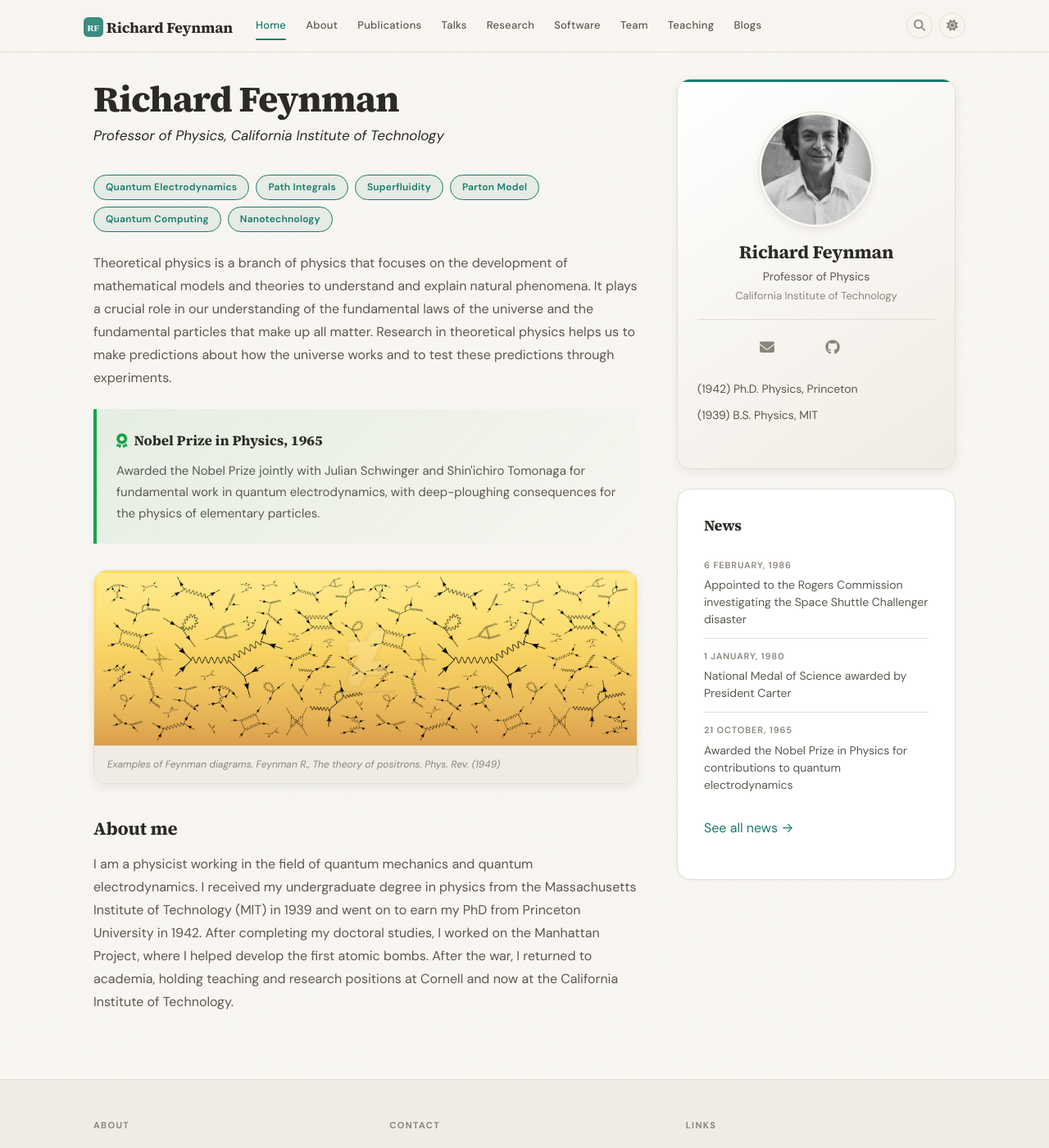
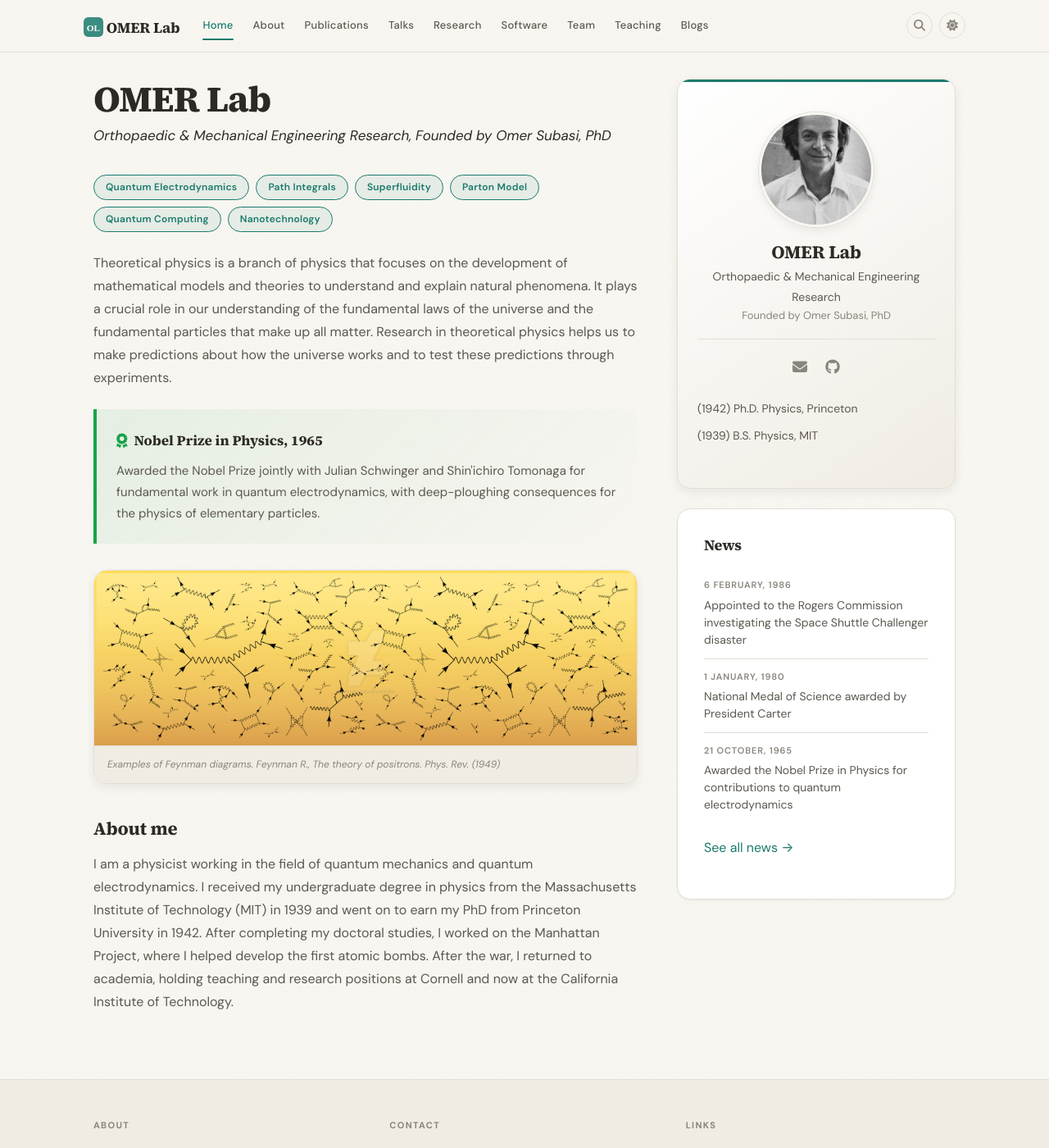
Before and after one commit to osubasi25/osubasi25.github.io, a Jekyll site: the page built from _pages/home.md, in a window 1280 px wide and 1400 px high. Shown: the whole window at 82% size. Built offline with Jekyll 4.4.1, drawn with Linux system fonts in a browser that asks for light colours; a style sheet for code colours, icons or effects is not loaded; some of the changed text lies outside the part shown.

Commit message:
Set up OMER lab identity

```diff
--- a/_config.yml
+++ b/_config.yml
@@ -1,30 +1,30 @@
 # ============================================================
 # STEP 1: Your Identity (required)
 # ============================================================
-name: "Richard Feynman"
-title: "Professor of Physics"
-institution: "California Institute of Technology"
-email: richard@university.edu
-photo: headshot.jpg  # place your photo in images/
+name: "OMER Lab"
+title: "Orthopaedic & Mechanical Engineering Research"
+institution: "Founded by Omer Subasi, PhD"
+email: ""
+photo: headshot.jpg
 
 # ============================================================
 # STEP 2: Your Links (optional -- delete any you don't use)
 # ============================================================
 links:
-  google_scholar: "https://scholar.google.com/citations?user=B7vSqZsAAAAJ"
-  github: "https://github.com/"
-  researchgate: "https://www.researchgate.net/"
+  google_scholar: ""
+  github: "https://github.com/osubasi25"
+  researchgate: ""
   orcid: ""
   twitter: ""
   linkedin: ""
-  cv: ""  # e.g., "papers/cv.pdf" — leave blank to hide the CV icon
+  cv: ""
 
 # ============================================================
 # STEP 3: Site Settings
 # ============================================================
 accent_color: "#1a7a6d"      # theme color for links and buttons
 dark_mode: true              # show dark mode toggle in navbar
-description: "Academic webpage of Dr. Richard Feynman"
+description: "OMER Lab — Orthopaedic & Mechanical Engineering Research"
 baseurl: ""
 url: ""
 
@@ -76,8 +76,8 @@ kramdown:
 plugins: ["jekyll/scholar", "jekyll-sitemap"]
 
 scholar:
-  last_name: Doe
-  first_name: [John]
+  last_name: Subasi
+  first_name: [Omer]
   style: citesty
   locale: en
   source: /assets/
```
